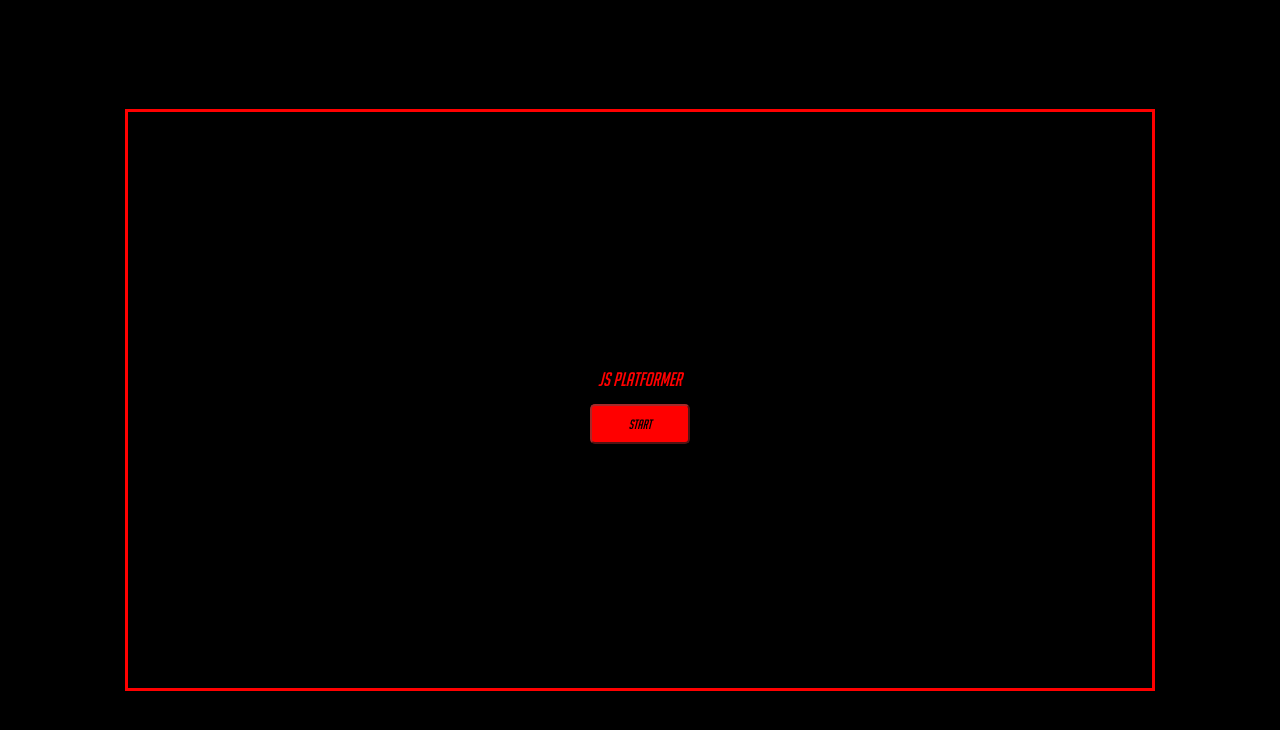
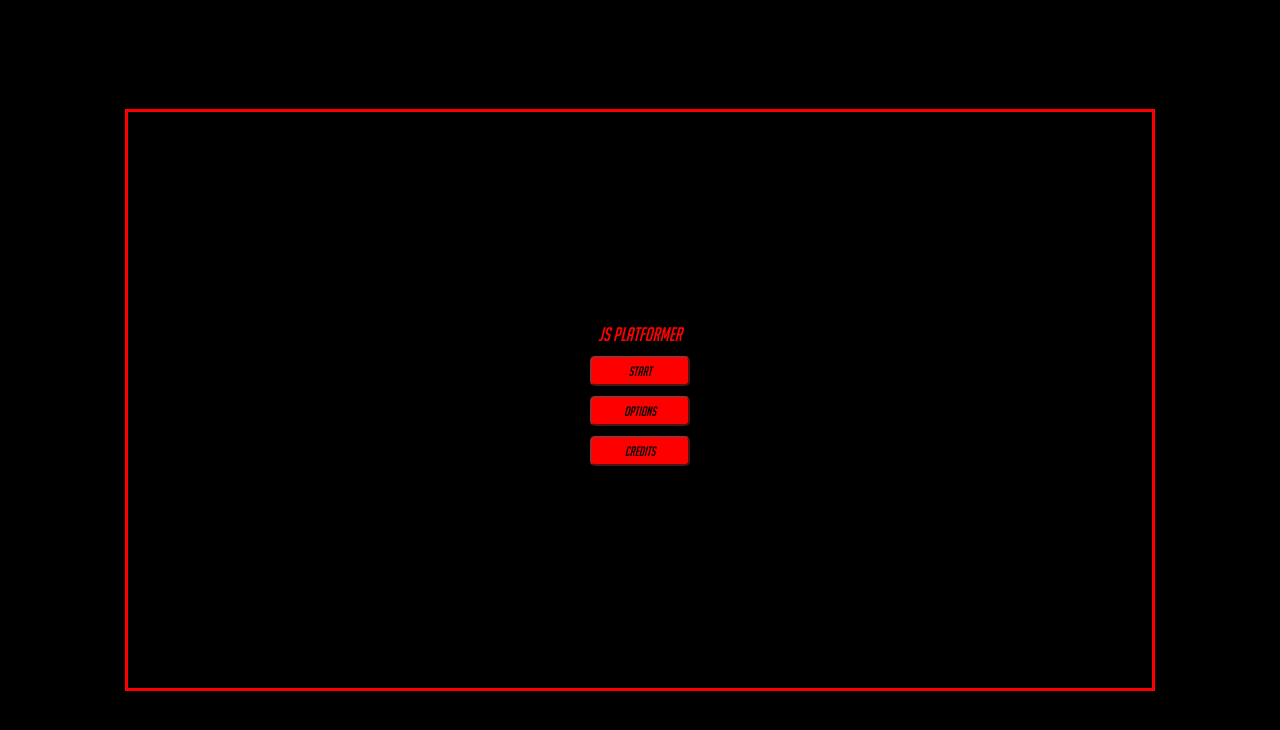
Before and after one commit to Adam-Thain/2D-JS-Platformer, a plain HTML site: page 2D Platformer/Index.html in a window 1280 px wide. Drawn offline with Linux system fonts and the light colour scheme.

Commit message:
Added styling
Changed button display to block to show in stacked list form, adjusted button height and margin

```diff
--- a/2D Platformer/Index.html
+++ b/2D Platformer/Index.html
@@ -11,14 +11,20 @@
     <div id="container">
         <div id="start-Screen" class="screen">
             <div class="cell">
-                <h1 id="header">JS Platformer</h1>
+                <header>
+                    <h1 id="header">JS Platformer</h1>
+                </header>
                 <button id="start-Button" class="button-style" type="button">Start</button>
+                <button id="options-Button" class="button-style" type="button">Options</button>
+                <button id="credits-Button" class="button-style" type="button">Credits</button>
             </div>
         </div>
         <canvas id="game-Canvas"></canvas>
         <div id="gameover-Screen" class="screen">
             <div class="cell">
-                <h1 id="header">GAME OVER</h1>
+                <header>
+                    <h1 id="header">GAME OVER</h1>
+                </header>
                 <button id="restart-Button" class="button-style" type="button">Restart</button>
             </div>
         </div>
--- a/2D Platformer/style.css
+++ b/2D Platformer/style.css
@@ -21,6 +21,7 @@ h1
     font-weight: normal;
     font-family: 'big noodle titling';
     color: red;
+    margin: 0px;
 }
 
 #container
@@ -54,7 +55,7 @@ h1
 .button-style
 {
     position: relative;
-    display: inline-block;
+    display: block;
     background-color: red;
     border-radius: 5px;
     border-color: brown;
@@ -62,6 +63,7 @@ h1
     font-weight: normal;
     font-family: 'big noodle titling';
     width: 100px;
-    height: 40px;
+    height: 30px;
     text-align: center;
+    margin: 10px;
 }
```
